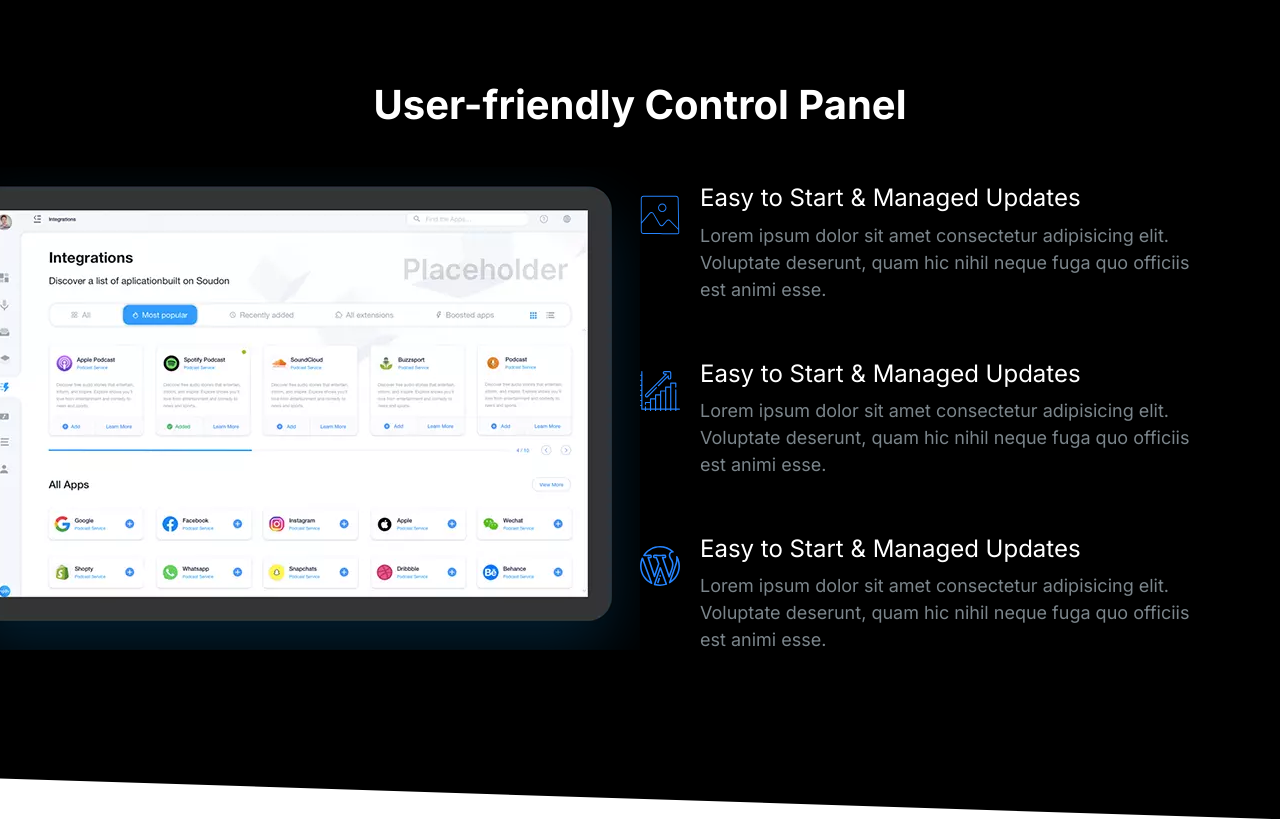
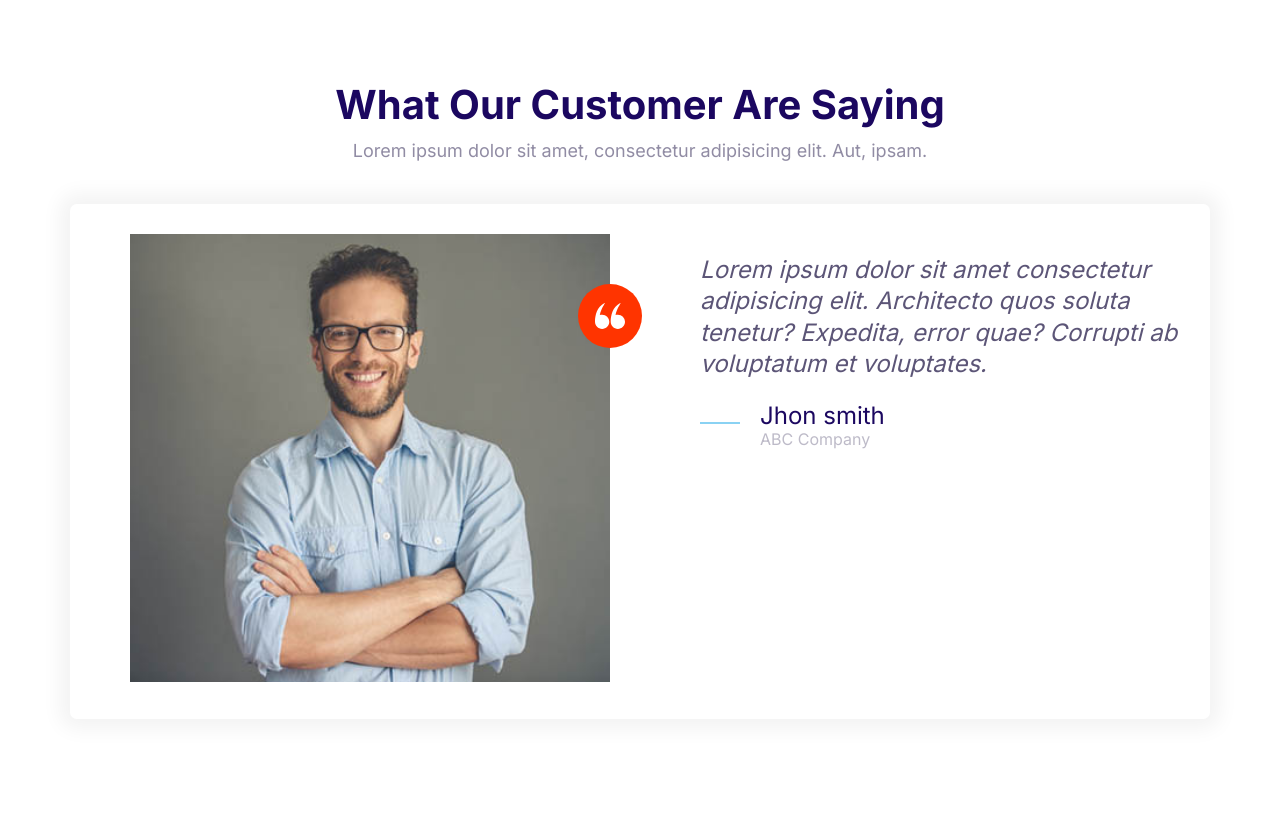
Before and after one commit to luar09/mervify, a plain HTML site: page index.html in a window 1280 px wide. Drawn offline with Linux system fonts and the light colour scheme.

Commit message:
Build block-tetimonials component.

```diff
--- a/css/style.css
+++ b/css/style.css
@@ -441,7 +441,7 @@ a {
 }
 
 .qoute .quote__author {
-  font-size: 3rem;
+  font-size: 2rem;
   font-style: normal;
   margin-bottom: 0;
 }
@@ -495,7 +495,6 @@ a {
 
 .testimonial {
   padding: 3rem;
-  overflow: unset;
 }
 
 .testimonial__image > img {
@@ -504,12 +503,17 @@ a {
 
 .testimonial__image {
   position: relative;
+  margin: 0 3rem;
 }
 
 .testimonial__image > .icon-container {
   position: absolute;
   top: 5rem;
   right: -32px;
+}
+.testimonial .qoute {
+  margin: 2rem 0;
+  font-size: 110%;
 }
 
 @media screen and (min-width: 768px) {
--- a/index.html
+++ b/index.html
@@ -14,77 +14,51 @@
     <link rel="stylesheet" href="css/style.css" />
   </head>
   <body>
-    <section class="block block--dark block--skewed-right block-showcase">
+    <section class="block">
       <header class="block__header">
-        <h2>User-friendly Control Panel</h2>
+        <h2>What Our Customer Are Saying</h2>
+        <p>
+          Lorem ipsum dolor sit amet, consectetur adipisicing elit. Aut, ipsam.
+        </p>
       </header>
-      <div class="grid grid--1x2 container">
-        <picture class="block-showcase__image">
-          <source
-            type="image/webp"
-            srcset="images/ipad.webp 1x, images/ipad@2x.webp 2x"
+      <div class="container">
+        <div class="card testimonial">
+          <div class="grid grid--1x2">
+            <div class="testimonial__image">
+              <img
+                src="images/testimonial.jpg"
+                alt="A happy, smiley customer"
               />
-          <source
-            type="image/png"
-            srcset="images/ipad.png 1x, images/pad@2x.png 2x"
-          />
-          <img src="images/ipad.png" alt="Ipad" />
-        </picture>
-        <ul class="list">
-          <li>
+              <span class="icon-container icon-container--accent">
+                <svg class="icon icon--white icon--small">
+                  <use xlink:href="images/sprite.svg#quotes"></use>
+                </svg>
+              </span>
+            </div>
+            <blockquote class="qoute">
+              <p class="quote__text">
+                Lorem ipsum dolor sit amet consectetur adipisicing elit.
+                Architecto quos soluta tenetur? Expedita, error quae? Corrupti
+                ab voluptatum et voluptates.
+              </p>
+              <footer>
                 <div class="media">
                   <div class="media__image">
-                <svg class="icon icon--primary">
-                  <use xlink:href="images/sprite.svg#snap"></use>
+                    <svg class="icon icon--primary quote__line">
+                      <use xlink:href="images/sprite.svg#line"></use>
                     </svg>
                   </div>
                   <div class="media__body">
-                <h3 class="media__title">Easy to Start & Managed Updates</h3>
-                <p>
-                  Lorem ipsum dolor sit amet consectetur adipisicing elit.
-                  Voluptate deserunt, quam hic nihil neque fuga quo officiis est
-                  animi esse.
-                </p>
+                    <h3 class="media__title quote__author">Jhon smith</h3>
+                    <p class="quote__organization">ABC Company</p>
                   </div>
                 </div>
-          </li>
-          <li>
-            <div class="media">
-              <div class="media__image">
-                <svg class="icon icon--primary">
-                  <use xlink:href="images/sprite.svg#growth"></use>
-                </svg>
-              </div>
-              <div class="media__body">
-                <h3 class="media__title">Easy to Start & Managed Updates</h3>
-                <p>
-                  Lorem ipsum dolor sit amet consectetur adipisicing elit.
-                  Voluptate deserunt, quam hic nihil neque fuga quo officiis est
-                  animi esse.
-                </p>
+              </footer>
+            </blockquote>
           </div>
         </div>
-          </li>
-          <li>
-            <div class="media">
-              <div class="media__image">
-                <svg class="icon icon--primary">
-                  <use xlink:href="images/sprite.svg#wordpress"></use>
-                </svg>
       </div>
-              <div class="media__body">
-                <h3 class="media__title">Easy to Start & Managed Updates</h3>
-                <p>
-                  Lorem ipsum dolor sit amet consectetur adipisicing elit.
-                  Voluptate deserunt, quam hic nihil neque fuga quo officiis est
-                  animi esse.
-                </p>
-              </div>
-            </div>
-          </li>
-        </ul>
     </section>
-
     <script src="js/main.js"></script>
   </body>
 </html>
```
Lines whose indentation alone changed are shown as unchanged.
